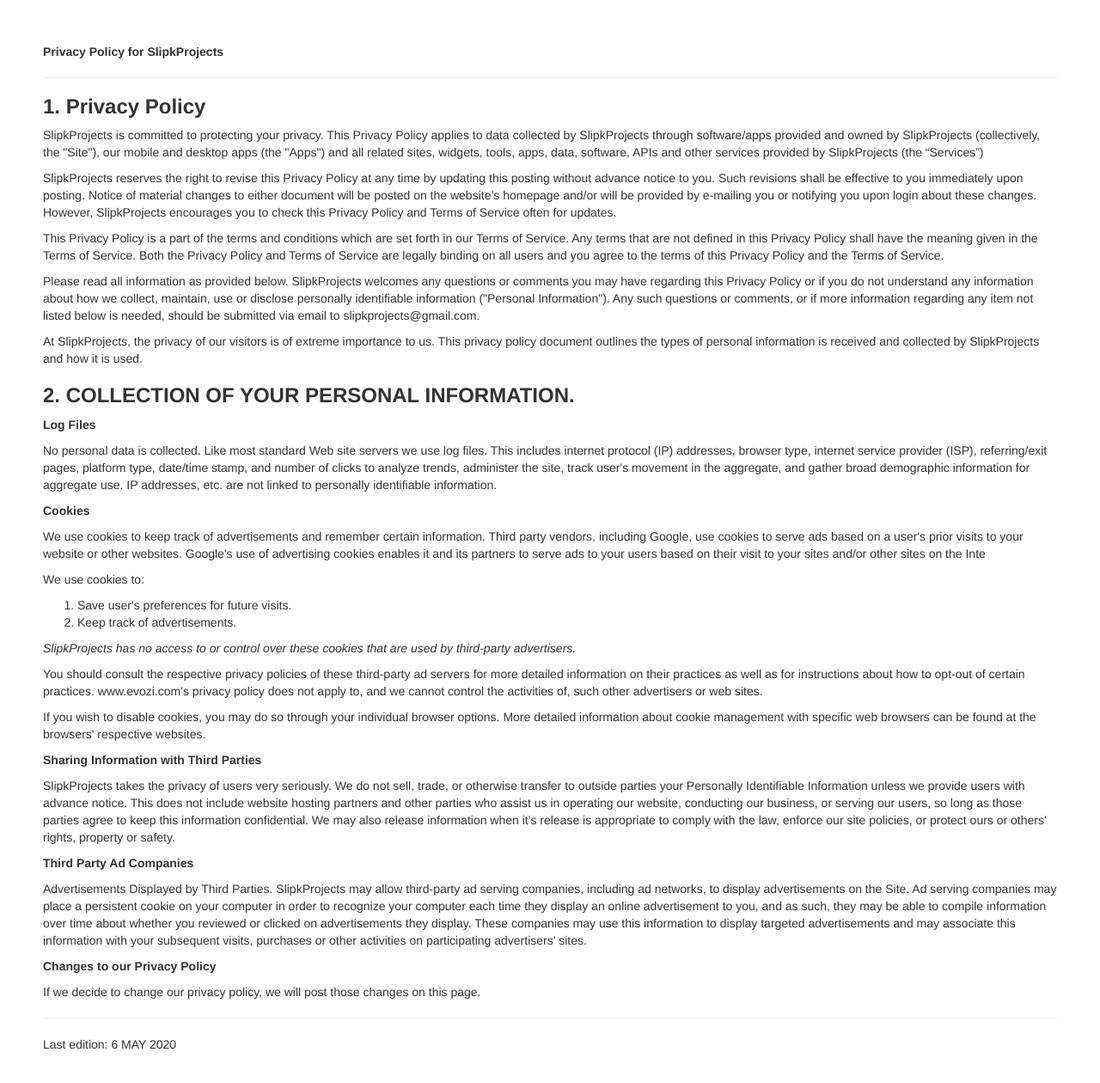
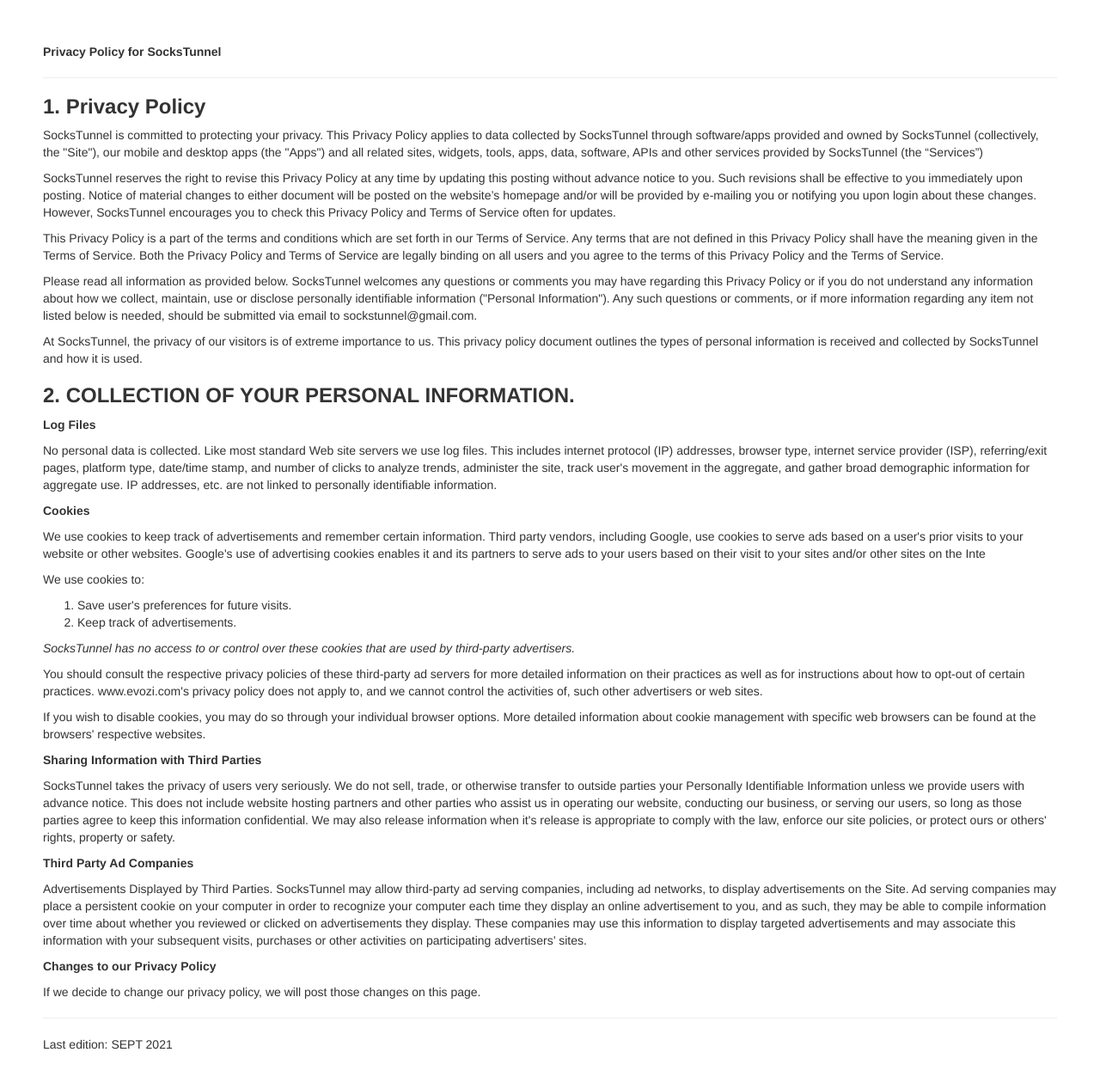
Before and after one commit to ads-freed/ads4freed.github.io, a plain HTML site: page PRIVACY.html in a window 1280 px wide. Shown: the whole page at 86% size. Drawn offline with nearby package versions, Linux system fonts and the light colour scheme.

Commit message:
Update PRIVACY.html

```diff
--- a/PRIVACY.html
+++ b/PRIVACY.html
@@ -2,8 +2,8 @@
 <html lang="en">
 <head>
 <meta charset="UTF-8">
-<title>Privacy Policy - SlipkProjects</title>
-<meta name="description" content="SlipkProjects Privacy Policy">
+<title>Privacy Policy - SocksTunnel</title>
+<meta name="description" content="Privacy Policy">
 <meta name="viewport" content="width=device-width, initial-scale=1">
 <link rel="stylesheet" href="https://maxcdn.bootstrapcdn.com/bootstrap/3.3.7/css/bootstrap.min.css" integrity="sha384-BVYiiSIFeK1dGmJRAkycuHAHRg32OmUcww7on3RYdg4Va+PmSTsz/K68vbdEjh4u" crossorigin="anonymous">
 <style>
@@ -24,26 +24,26 @@
 <body>
 <div id="container content">
 <p>
-<strong> Privacy Policy for SlipkProjects</strong>
+<strong> Privacy Policy for SocksTunnel</strong>
 <hr>
 </p>
 <p>
 <strong><h3>1. Privacy Policy</h3></strong>
 </p>
 <p>
-SlipkProjects is committed to protecting your privacy. This Privacy Policy applies to data collected by SlipkProjects through software/apps provided and owned by SlipkProjects (collectively, the "Site"), our mobile and desktop apps (the "Apps") and all related sites, widgets, tools, apps, data, software, APIs and other services provided by SlipkProjects (the “Services”)
+SocksTunnel is committed to protecting your privacy. This Privacy Policy applies to data collected by SocksTunnel through software/apps provided and owned by SocksTunnel (collectively, the "Site"), our mobile and desktop apps (the "Apps") and all related sites, widgets, tools, apps, data, software, APIs and other services provided by SocksTunnel (the “Services”)
 </p>
 <p>
-SlipkProjects reserves the right to revise this Privacy Policy at any time by updating this posting without advance notice to you. Such revisions shall be effective to you immediately upon posting. Notice of material changes to either document will be posted on the website&rsquo;s homepage and/or will be provided by e-mailing you or notifying you upon login about these changes. However, SlipkProjects encourages you to check this Privacy Policy and Terms of Service often for updates.
+SocksTunnel reserves the right to revise this Privacy Policy at any time by updating this posting without advance notice to you. Such revisions shall be effective to you immediately upon posting. Notice of material changes to either document will be posted on the website&rsquo;s homepage and/or will be provided by e-mailing you or notifying you upon login about these changes. However, SocksTunnel encourages you to check this Privacy Policy and Terms of Service often for updates.
 </p>
 <p>
 This Privacy Policy is a part of the terms and conditions which are set forth in our Terms of Service. Any terms that are not defined in this Privacy Policy shall have the meaning given in the Terms of Service. Both the Privacy Policy and Terms of Service are legally binding on all users and you agree to the terms of this Privacy Policy and the Terms of Service.
 </p>
 <p>
-Please read all information as provided below. SlipkProjects welcomes any questions or comments you may have regarding this Privacy Policy or if you do not understand any information about how we collect, maintain, use or disclose personally identifiable information ("Personal Information"). Any such questions or comments, or if more information regarding any item not listed below is needed, should be submitted via email to slipkprojects@gmail.com.
+Please read all information as provided below. SocksTunnel welcomes any questions or comments you may have regarding this Privacy Policy or if you do not understand any information about how we collect, maintain, use or disclose personally identifiable information ("Personal Information"). Any such questions or comments, or if more information regarding any item not listed below is needed, should be submitted via email to sockstunnel@gmail.com.
 </p>
 <p>
-At SlipkProjects, the privacy of our visitors is of extreme importance to us. This privacy policy document outlines the types of personal information is received and collected by SlipkProjects and how it is used.
+At SocksTunnel, the privacy of our visitors is of extreme importance to us. This privacy policy document outlines the types of personal information is received and collected by SocksTunnel and how it is used.
 </p>
 <p>
 <b><h3>2. COLLECTION OF YOUR PERSONAL INFORMATION.</h3></b>
@@ -65,7 +65,7 @@ We use cookies to keep track of advertisements and remember certain information.
 <li>Keep track of advertisements.</li>
 </ol>
 <p>
-<i>SlipkProjects has no access to or control over these cookies that are used by third-party advertisers. </i>
+<i>SocksTunnel has no access to or control over these cookies that are used by third-party advertisers. </i>
 </p>
 <p>
 You should consult the respective privacy policies of these third-party ad servers for more detailed information on their practices as well as for instructions about how to opt-out of certain practices. www.evozi.com's privacy policy does not apply to, and we cannot control the activities of, such other advertisers or web sites.
@@ -76,11 +76,11 @@ If you wish to disable cookies, you may do so through your individual browser op
 <p>
 <strong>Sharing Information with Third Parties</strong>
 </p>
-<p>SlipkProjects takes the privacy of users very seriously. We do not sell, trade, or otherwise transfer to outside parties your Personally Identifiable Information unless we provide users with advance notice. This does not include website hosting partners and other parties who assist us in operating our website, conducting our business, or serving our users, so long as those parties agree to keep this information confidential. We may also release information when it's release is appropriate to comply with the law, enforce our site policies, or protect ours or others' rights, property or safety.</p>
+<p>SocksTunnel takes the privacy of users very seriously. We do not sell, trade, or otherwise transfer to outside parties your Personally Identifiable Information unless we provide users with advance notice. This does not include website hosting partners and other parties who assist us in operating our website, conducting our business, or serving our users, so long as those parties agree to keep this information confidential. We may also release information when it's release is appropriate to comply with the law, enforce our site policies, or protect ours or others' rights, property or safety.</p>
 <p> <strong>Third Party Ad Companies</strong>
 </p>
 <p>
-Advertisements Displayed by Third Parties. SlipkProjects may allow third-party ad serving companies, including ad networks, to display advertisements on the Site. Ad serving companies may place a persistent cookie on your computer in order to recognize your computer each time they display an online advertisement to you, and as such, they may be able to compile information over time about whether you reviewed or clicked on advertisements they display. These companies may use this information to display targeted advertisements and may associate this information with your subsequent visits, purchases or other activities on participating advertisers’ sites.
+Advertisements Displayed by Third Parties. SocksTunnel may allow third-party ad serving companies, including ad networks, to display advertisements on the Site. Ad serving companies may place a persistent cookie on your computer in order to recognize your computer each time they display an online advertisement to you, and as such, they may be able to compile information over time about whether you reviewed or clicked on advertisements they display. These companies may use this information to display targeted advertisements and may associate this information with your subsequent visits, purchases or other activities on participating advertisers’ sites.
 </p>
 <p><strong>Changes to our Privacy Policy</strong>
 </p>
@@ -90,7 +90,7 @@ If we decide to change our privacy policy, we will post those changes on this pa
 <hr>
 <p>
 </small>
-Last edition: 6 MAY 2020
+Last edition: SEPT 2021
 </small>
 </p>
 </div>
```
